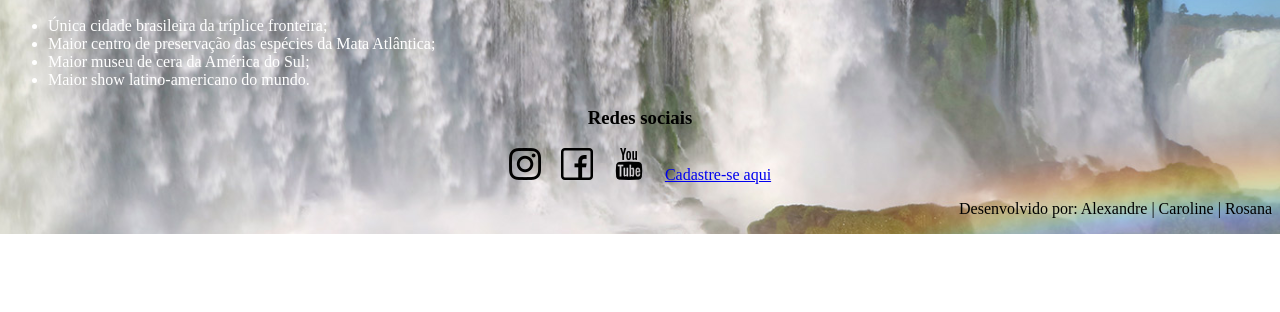
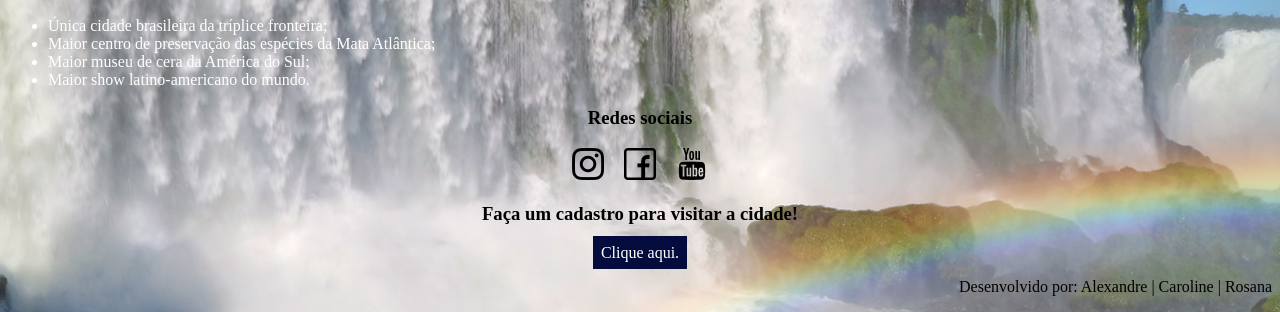
Before and after one commit to smlorac/CheckpointII-FrontEnd, a plain HTML site: page index.html in a window 1280 px wide. Shown: the part 1091-1403 px from the top of the page. Before the commit the page ends 1325 px from the top, so only its background shows below. Drawn offline with Linux system fonts and the light colour scheme; a web font is replaced by a local one.

Commit message:
alterando botão de cadastro na página principal

```diff
--- a/css/style.css
+++ b/css/style.css
@@ -43,3 +43,15 @@ ul{
  #video{
      text-align: center;
  }
+
+ #cadastro{
+     text-decoration: none;
+     color: white;
+     background-color: rgb(4, 12, 61);
+     transition: all 0.3s ease-in-out;
+ }
+
+ #cadastro:hover{
+     background-color: rgb(87, 87, 185);
+     color: black;
+ }
--- a/index.html
+++ b/index.html
@@ -58,7 +58,9 @@
 <a href="https://www.instagram.com/prefeituradefoz/" target="_blank" title="Instagram"><img src="./img/instagram.png" alt="Logo Instagram"></a>
 <a href="https://www.facebook.com/places/O-que-fazer-em-Foz-do-Iguacu/107845332577217/" target="_blank" title ="Facebook"><img src="./img/facebook.png" alt="Logo Facebook"></a>
 <a href="https://www.youtube.com/c/PrefeituradeFozOficial" target="_blank" title="Youtube"><img src="./img/youtube.png" alt="Logo Youtube"></a>
-<a href="./cadastro.html">Cadastre-se aqui</a>
+
+<h3>Faça um cadastro para visitar a cidade!</h3>
+<a href="./cadastro.html" id="cadastro">Clique aqui.</a>
 
 <p id="autoria">Desenvolvido por: Alexandre | Caroline | Rosana</p>
 
```
